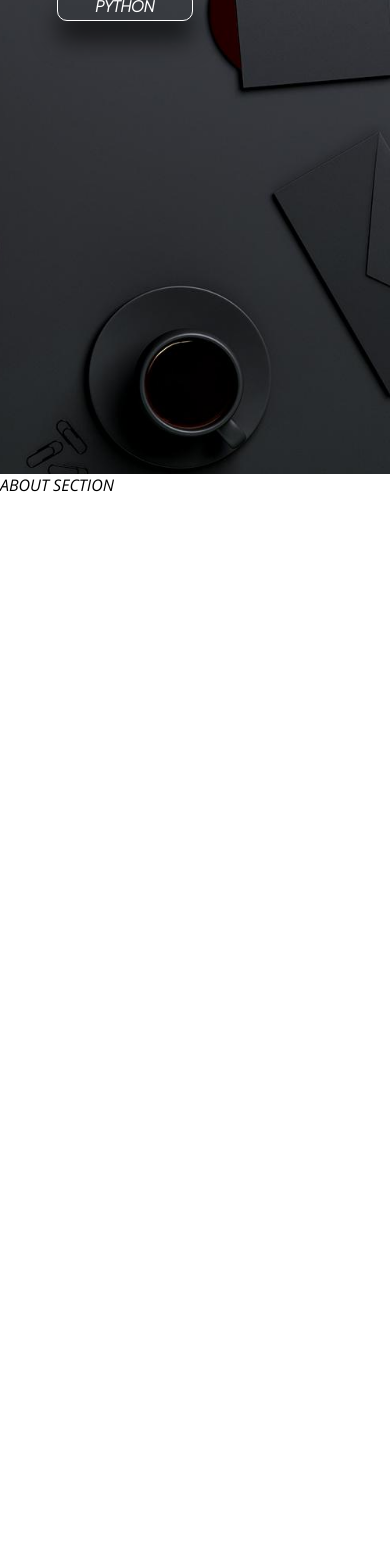
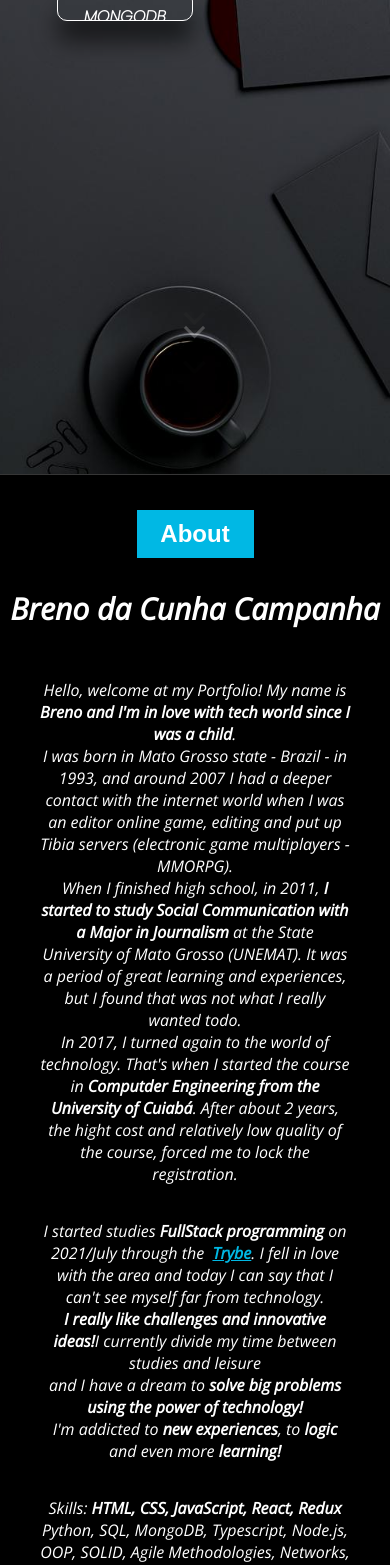
Before and after one commit to brenoccamp/brenoccamp.github.io, a React (Create React App) app in the folder updated-portfolio/: page / in a window 390 px wide. Shown: the part 432-1997 px from the top of the page. Before the commit the page ends 928 px from the top, so only its background shows below. Built offline with nearby package versions, Linux system fonts and the light colour scheme.

Commit message:
Section About done

```diff
--- a/updated-portfolio/src/components/About.jsx
+++ b/updated-portfolio/src/components/About.jsx
@@ -1,10 +1,88 @@
-import React from 'react';
+import React, { useContext } from 'react';
 import '../styles/about.css';
+import ApplicationContext from '../context/ApplicationContext';
 
 function About() {
+  const { language } = useContext(ApplicationContext);
   return (
-    <section className="about-section">
-      ABOUT SECTION
+    <section className="about-section" id="about">
+      <div className="about-title-container">
+        <h1 className="about-title">{language ? 'Sobre' : 'About'}</h1>
+      </div>
+      <p className="fullname-paragraph">Breno da Cunha Campanha</p>
+      <div className="about-paragraph-container">
+        {language ? (
+          <p className="about-paragraph a-p1">
+          Olá, seja bem-vindo! Me chamo <b>Breno e sou apaixonado por tecnologia desde criança</b>. <br />
+          Nasci em Mato Grosso - Brasil - em 1993, e por volta do ano de 2007 tive um contato mais profundo
+          com o mundo da internet quando editava e colocava no ar servidores de Tibia (jogo eletrônico
+          multijogador - MMORPG). <br />
+          Quando terminei o ensino médio, em 2011, <b>passei a cursar Comunicação Social com Habilitação em Jornalismo</b> pela Universidade Estadual de Mato Grosso (UNEMAT). Foi um período de grandes aprendizados e experiências,
+          porém descobri que não era o que eu realmente gostaria de fazer. <br />
+          Já em 2017, me voltei novamente para o mundo da tecnologia. Foi quando iniciei o curso de
+          <b>Engenharia da Computação pela Universidade de Cuiabá</b>. Após cerca de 2 anos,
+          o alto custo e a relativa baixa qualidade do curso, me forçaram a trancar a faculdade.
+        </p>
+        ) : (
+          <p className="about-paragraph a-p1">
+            Hello, welcome at my Portfolio! My name is <b>Breno and I'm in love with tech world since I was a child</b>. <br />
+            I was born in Mato Grosso state - Brazil - in 1993, and around 2007 I had a deeper contact with the internet world when I was an editor online game, editing and put up Tibia servers (electronic game multiplayers - MMORPG). <br />
+            When I finished high school, in 2011, <b>I started to study Social Communication with a Major in Journalism</b> at the State University of Mato Grosso (UNEMAT). It was a period of great learning and experiences, but I found that was not what I really wanted todo. <br />
+            In 2017, I turned again to the world of technology. That's when I started the course in <b>Computder Engineering from the University of Cuiabá</b>. After about 2 years, the hight cost and relatively low quality of the course, forced me to lock the registration.
+          </p>
+        )}
+        {language ? (
+        <p className="about-paragraph a-p2">
+          Iniciei os estudos em <b>programação FullStack</b> em Julho de 2021
+          pela&nbsp;
+          <a href="https://www.betrybe.com" rel="noopener noreferrer" target="_blank" className="trybe-link">
+            <b style={{ textDecoration: 'underline' }}>Trybe</b>
+          </a>.
+          Me apaixonei pela área e hoje posso dizer que não consigo me ver longe da tecnologia. <br />
+          <b>Gosto muito de desafios e ideias inovadoras! </b>
+          Atualmente divido meu tempo entre estudos e lazer <br />
+          e tenho o sonho de <b>resolver grandes problemas utilizando a força da tecnologia!</b> <br />
+          Sou viciado em <b>novas experiências</b>, em <b>lógica </b>
+          e mais ainda em <b>aprender</b>.
+        </p>
+        ) : (
+        <p className="about-paragraph a-p2">
+          I started studies <b>FullStack programming</b> on 2021/July through the &nbsp;
+          <a href="https://www.betrybe.com" rel="noopener noreferrer" target="_blank" className="trybe-link">
+            <b style={{ textDecoration: 'underline' }}>Trybe</b>
+          </a>.
+          I fell in love with the area and today I can say that I can't see myself far from technology. <br />
+          <b>I really like challenges and innovative ideas!</b>
+          I currently divide my time between studies and leisure <br />
+          and I have a dream to <b>solve big problems using the power of technology!</b> <br />
+          I'm addicted to <b>new experiences</b>, to <b>logic</b> and even more <b>learning!</b>
+        </p>
+        )}
+        {language ? (
+          <p className="about-paragraph a-p3">
+          Habilidades: <b>HTML, CSS, JavaScript, React, Redux, </b>,
+          Python, SQL, MongoDB, Typescript, Node.js, POO, SOLID, Metodologias Ágeis,
+          Redes, Raspagem de Dados, Testes, entre outros...
+          Conhecimento sobre <b>Soft Skills</b> e sua fundamental importância
+          nas relações sociais desse mundo aparentemente antissocial da programação! <br />
+        </p>
+        ) : (
+          <p className="about-paragraph a-p3">
+            Skills: <b>HTML, CSS, JavaScript, React, Redux</b> Python, SQL, MongoDB, Typescript, Node.js, OOP, SOLID, Agile Methodologies, Networks, Data Scraping, Tests, among others... Knowledge about <b>Soft Skills</b> and its fundamental importance in the social relations of this apparently antisocial world of programming!
+          </p>
+        )}
+        {language ? (
+        <p className="about-paragraph footer">
+          <b>Email: brenoccamp@gmail.com</b> <br />
+          Mirassol D'Oeste - Mato Grosso - Brasil
+        </p>
+        ) : (
+          <p className="about-paragraph footer">
+          <b>Email: brenoccamp@gmail.com</b> <br />
+          Mirassol D'Oeste - Mato Grosso - Brazil
+        </p>
+        )}
+      </div>
     </section>
   );
 }
--- a/updated-portfolio/src/components/Header.jsx
+++ b/updated-portfolio/src/components/Header.jsx
@@ -35,7 +35,7 @@ function Header() {
         <ul className="ul-menu">
           <li><a href="#home">{language ? 'Início' : 'Home'}</a></li>
           <li><a href="#about">{language ? 'Sobre' : 'About'}</a></li>
-          <li><a href="#portfolio">Portfolio</a></li>
+          <li><a href="#portfolio">{language ? 'Portófio': 'Portfolio'}</a></li>
           <li><a href="#contact">{language ? 'Contato' : 'Contact'}</a></li>
         </ul>
       </nav>
--- a/updated-portfolio/src/components/Home.jsx
+++ b/updated-portfolio/src/components/Home.jsx
@@ -11,7 +11,7 @@ function Home() {
         onClick={ () => setLanguage(!language) }
         className="set-language-anchor"
       >
-        {!language ? 'Portuguese' : 'Inglês'}
+        {language ? 'Switch to English' : 'Mudar para Português'}
       </p>
       <p className="home-title montserrat">Breno da Cunha Campanha</p>
       <p className="home-paragraph montserrat">
@@ -31,6 +31,13 @@ function Home() {
         <span>TYPESCRIPT</span>
         <span>HTML</span>
       </div>
+      <div className="advance-text-container">
+        <a href="#about">
+          <p></p>
+          <p></p>
+          <p></p>
+        </a>
+      </div>
     </main>
   );
 }
--- a/updated-portfolio/src/styles/about.css
+++ b/updated-portfolio/src/styles/about.css
@@ -6,6 +6,60 @@
   }
 
   .about-section {
+    background-color: black;
+    border-bottom: 1px solid rgb(54, 54, 54);
+    border-top: 1px solid rgb(54, 54, 54);
+    text-align: center;
+  }
 
+  .about-title-container {
+    display: flex;
+    justify-content: center;
   }
+
+  .about-title {
+    color: white;
+    background-color: #00b8e4;
+    font-family: Arial, Helvetica, sans-serif;
+    font-weight: bolder;
+    margin-top: 35px;
+    padding: 10px;
+    text-align: center;
+    width: 30%;
+  }
+
+  .fullname-paragraph {
+    color: white;
+    font-size: 30px;
+    font-weight: bolder;
+    margin: 30px 10px 0px;
+  }
+
+  .about-paragraph-container {
+    margin: 50px 15px 10px;
+  }
+
+  .about-paragraph {
+    color: white;
+    font-weight: none;
+    line-height: 22px;
+    padding: 0px 25px 0px 25px;
+  }
+
+  .a-p2 {
+    margin-top: 35px;
+  }
+
+  .trybe-link {
+    color: #00b8e4;
+  }
+
+  .a-p3 {
+    margin-top: 35px;
+  }
+
+  .footer {
+    margin-top: 20px;
+  }
+
 }
--- a/updated-portfolio/src/styles/header.css
+++ b/updated-portfolio/src/styles/header.css
@@ -11,6 +11,7 @@
     padding: 0px;
     position: fixed;
     width: 100%;
+    z-index: 10000;
   }
 
   .title-container {
--- a/updated-portfolio/src/styles/home.css
+++ b/updated-portfolio/src/styles/home.css
@@ -9,8 +9,8 @@
     color: white;
     margin-top: 50px;
     position: absolute;
-    right: 5px;
-    z-index: 10;
+    right: 8px;
+    z-index: 1;
   }
 
   .main-home {
@@ -132,4 +132,44 @@
     }
   }
 
+  .advance-text-container {
+    left: 50%;
+    position: absolute;
+    top: 91.7%;
+    transform: translate(-50%, -50%);
+  }
+
+  .advance-text-container p {
+    animation: scroll 2s infinite;
+    border-bottom: 3px solid #ffffff9c;
+    border-right: 3px solid #ffffff9c;
+    display: block;
+    height: 15px;
+    margin: -8px;
+    transform: rotate(45deg);
+    width: 15px;
+  }
+
+  .advance-text-container p:nth-child(2) {
+    animation-delay: -.2s;
+  }
+
+  .advance-text-container p:nth-child(3) {
+    animation-delay: -.4s;
+  }
+
+  @keyframes scroll {
+    0% {
+      opacity: 0;
+      transform: rotate(45deg) translate(-20px, -20px);
+    }
+    50% {
+      opacity: 1;
+    }
+    100% {
+      opacity: 0;
+      transform: rotate(45deg) translate(20px, 20px);
+    }
+  }
+
 }
```
